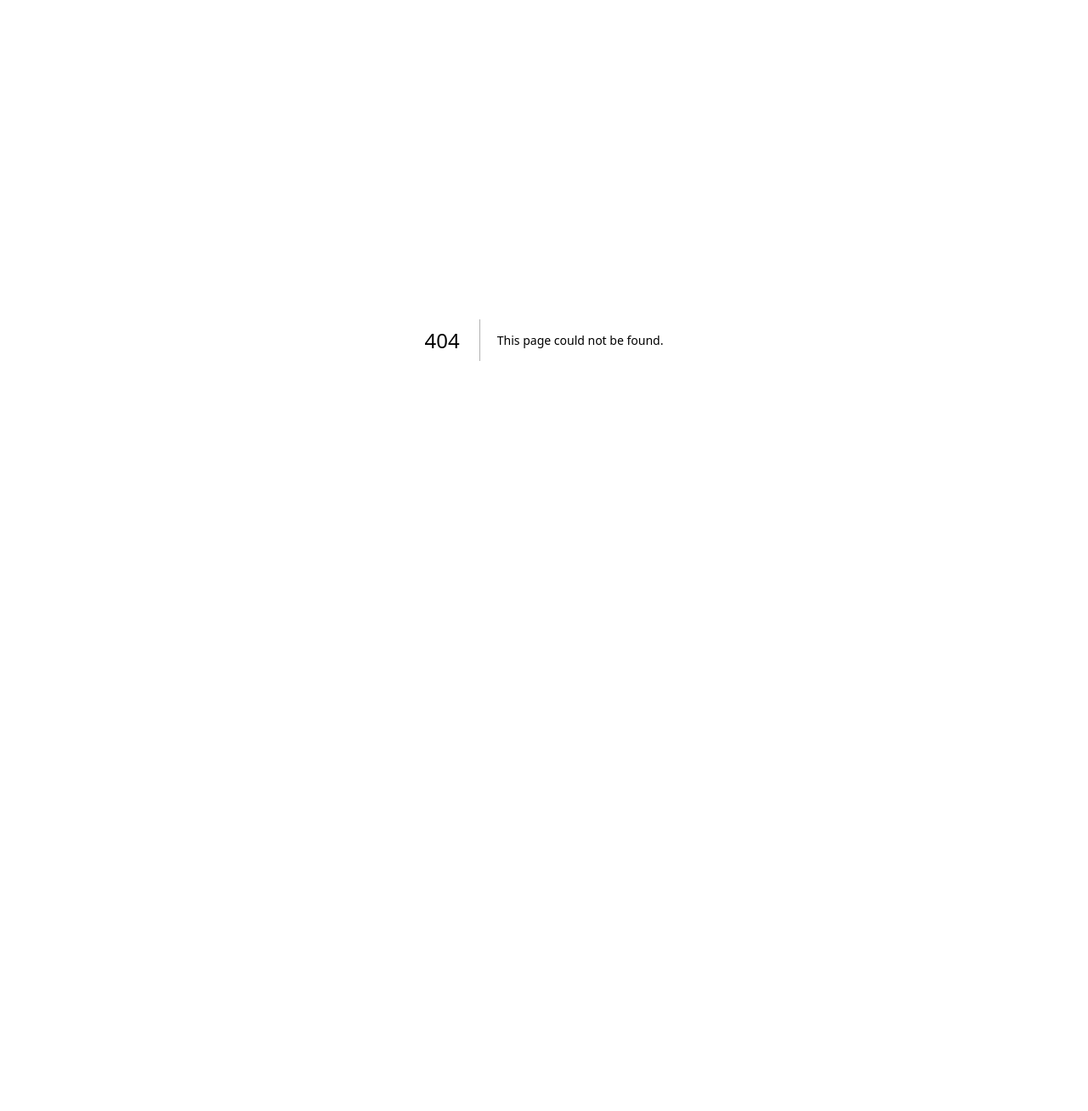
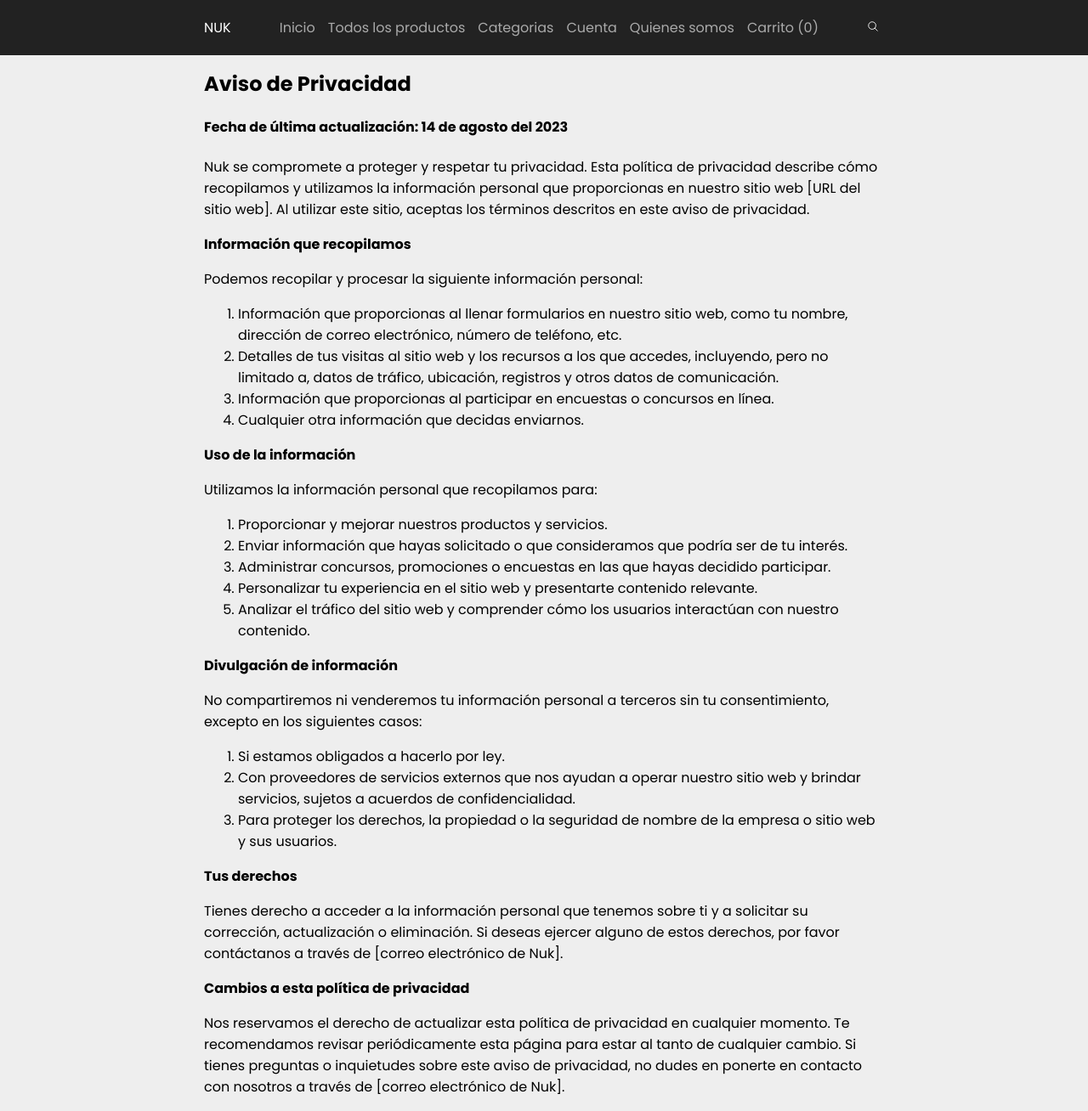
Before and after one commit to FranJBDev/nuk-front, a Next.js app: page /privacy in a window 1280 px wide. Before the commit this address had no page. Shown: the whole page at 85% size. Before the commit the page ends 800 px from the top, so only its background shows below. Built offline with nearby package versions, Linux system fonts and the light colour scheme.

Commit message:
Add: notice of confidentiality page

```diff
--- a/components/Header.js
+++ b/components/Header.js
@@ -106,6 +106,7 @@ export default function Header() {
             <NavLink href={'/products'}>Todos los productos</NavLink>
             <NavLink href={'/categories'}>Categorias</NavLink>
             <NavLink href={'/account'}>Cuenta</NavLink>
+            <NavLink href={'/about'}>Quienes somos </NavLink>
             <NavLink href={'/cart'}>Carrito ({cartProducts?.length})</NavLink>
           </StyleNav>
           <SideIcons>
--- a/components/ProductReviews.js
+++ b/components/ProductReviews.js
@@ -119,7 +119,7 @@ export default function ProductReviews({ product }) {
           <WhiteBox>
             <Subtitle>Todas las reseñas</Subtitle>
             {reviewsLoading && <Spinner fullWidth={true} />}
-            {reviews.length === 0 && <p>No reviews</p>}
+            {reviews.length === 0 && <p>No hay reseñas para este producto.</p>}
             {reviews.length > 0 &&
               reviews.map((r) => (
                 <ReviewWrapper key={r._id}>
--- /dev/null
+++ b/pages/privacy.js
@@ -0,0 +1,99 @@
+import Center from '@/components/Center';
+import Header from '@/components/Header';
+import Title from '@/components/Title';
+
+export default function ProductsPage({ products, wishedProducts }) {
+  return (
+    <>
+      <Header />
+      <Center>
+        <Title>Aviso de Privacidad</Title>
+        <h4>Fecha de última actualización: 14 de agosto del 2023</h4>
+        <p>
+          Nuk se compromete a proteger y respetar tu privacidad. Esta política
+          de privacidad describe cómo recopilamos y utilizamos la información
+          personal que proporcionas en nuestro sitio web [URL del sitio web]. Al
+          utilizar este sitio, aceptas los términos descritos en este aviso de
+          privacidad.
+        </p>
+
+        <b>Información que recopilamos</b>
+        <p>Podemos recopilar y procesar la siguiente información personal:</p>
+        <ol>
+          <li>
+            Información que proporcionas al llenar formularios en nuestro sitio
+            web, como tu nombre, dirección de correo electrónico, número de
+            teléfono, etc.
+          </li>
+          <li>
+            Detalles de tus visitas al sitio web y los recursos a los que
+            accedes, incluyendo, pero no limitado a, datos de tráfico,
+            ubicación, registros y otros datos de comunicación.
+          </li>
+          <li>
+            Información que proporcionas al participar en encuestas o concursos
+            en línea.
+          </li>
+          <li>Cualquier otra información que decidas enviarnos.</li>
+        </ol>
+
+        <b>Uso de la información</b>
+        <p>Utilizamos la información personal que recopilamos para:</p>
+        <ol>
+          <li>Proporcionar y mejorar nuestros productos y servicios.</li>
+          <li>
+            Enviar información que hayas solicitado o que consideramos que
+            podría ser de tu interés.
+          </li>
+          <li>
+            Administrar concursos, promociones o encuestas en las que hayas
+            decidido participar.
+          </li>
+          <li>
+            Personalizar tu experiencia en el sitio web y presentarte contenido
+            relevante.
+          </li>
+          <li>
+            Analizar el tráfico del sitio web y comprender cómo los usuarios
+            interactúan con nuestro contenido.
+          </li>
+        </ol>
+
+        <b>Divulgación de información</b>
+        <p>
+          No compartiremos ni venderemos tu información personal a terceros sin
+          tu consentimiento, excepto en los siguientes casos:
+        </p>
+        <ol>
+          <li>Si estamos obligados a hacerlo por ley.</li>
+          <li>
+            Con proveedores de servicios externos que nos ayudan a operar
+            nuestro sitio web y brindar servicios, sujetos a acuerdos de
+            confidencialidad.
+          </li>
+          <li>
+            Para proteger los derechos, la propiedad o la seguridad de nombre de
+            la empresa o sitio web y sus usuarios.
+          </li>
+        </ol>
+
+        <b>Tus derechos</b>
+        <p>
+          Tienes derecho a acceder a la información personal que tenemos sobre
+          ti y a solicitar su corrección, actualización o eliminación. Si deseas
+          ejercer alguno de estos derechos, por favor contáctanos a través de
+          [correo electrónico de Nuk].
+        </p>
+
+        <b>Cambios a esta política de privacidad</b>
+        <p>
+          Nos reservamos el derecho de actualizar esta política de privacidad en
+          cualquier momento. Te recomendamos revisar periódicamente esta página
+          para estar al tanto de cualquier cambio. Si tienes preguntas o
+          inquietudes sobre este aviso de privacidad, no dudes en ponerte en
+          contacto con nosotros a través de [correo electrónico de Nuk].
+        </p>
+      </Center>
+    </>
+  );
+}
```
Also changed, not shown: pages/account.js (+36 -19 lines).
